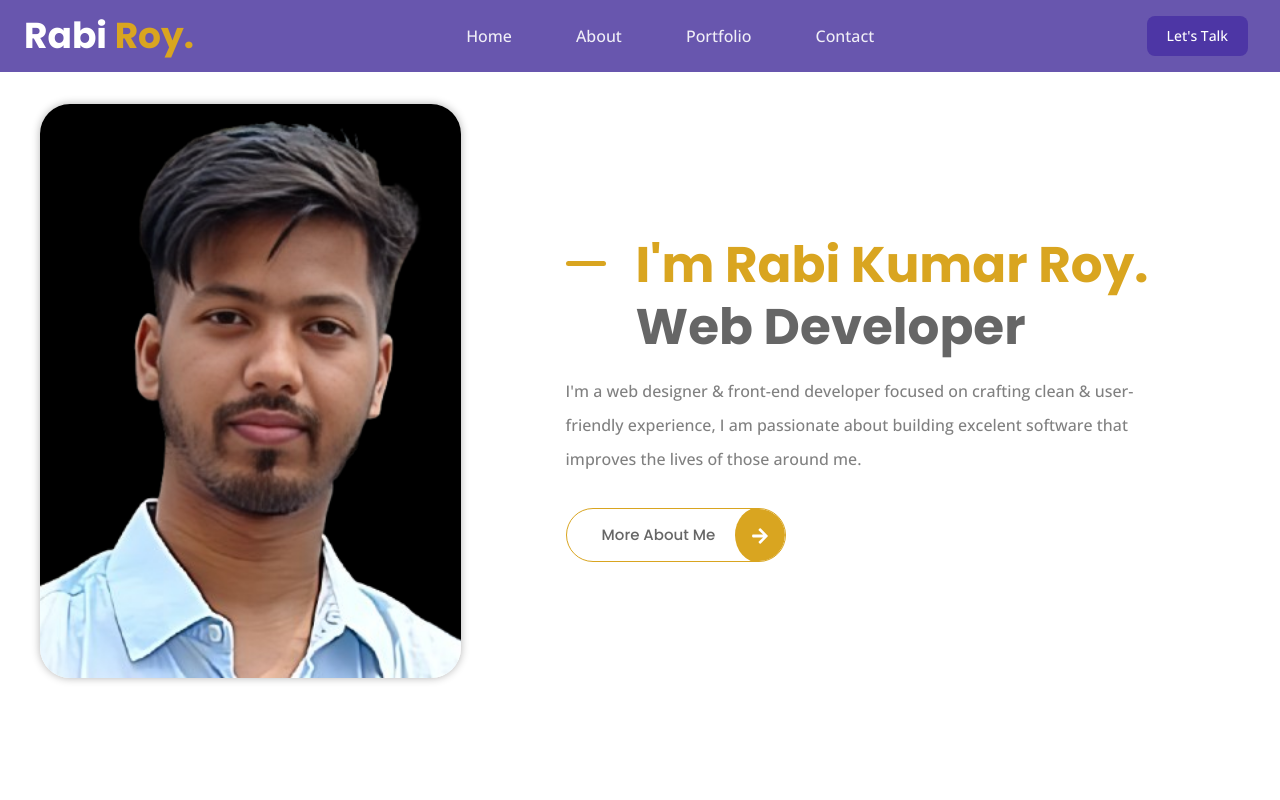
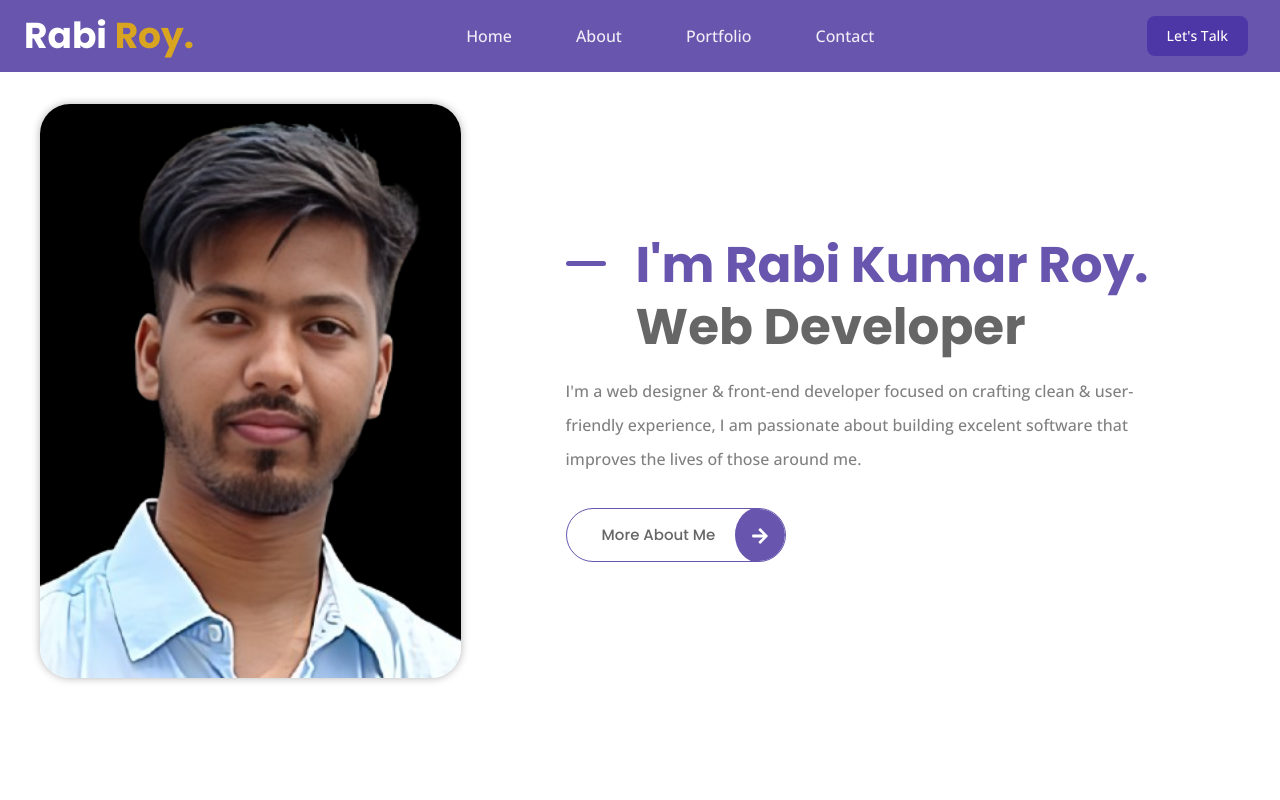
Before and after one commit to rrabir12/my-portfolio, a React (Vite) app: page / in a window 1280 px wide. Shown: the top 800 px of the page. Built offline with nearby package versions, Linux system fonts and the light colour scheme.

Commit message:
few changes

```diff
--- a/src/App.css
+++ b/src/App.css
@@ -5,7 +5,7 @@
 :root{
 /* colors */
 /* color mode HSL(hue, saturation, lightness) */
---first-color: hsl(43, 74%, 49%);
+--first-color: hsl(252, 35%, 51%);
 --title-color: hsl(0, 0%, 40%);
 --text-color: hsl(0, 0%, 50%);
 --body-color: hsl(0, 0%, 100%);
--- a/src/components/navbar.jsx
+++ b/src/components/navbar.jsx
@@ -1,6 +1,6 @@
 import { useState, useEffect } from "react";
 import { useLocation } from "react-router-dom";
-import './Navbar.css';
+import './navbar.css';
 import { links } from '../data';
 
 function Navbar() {
```
